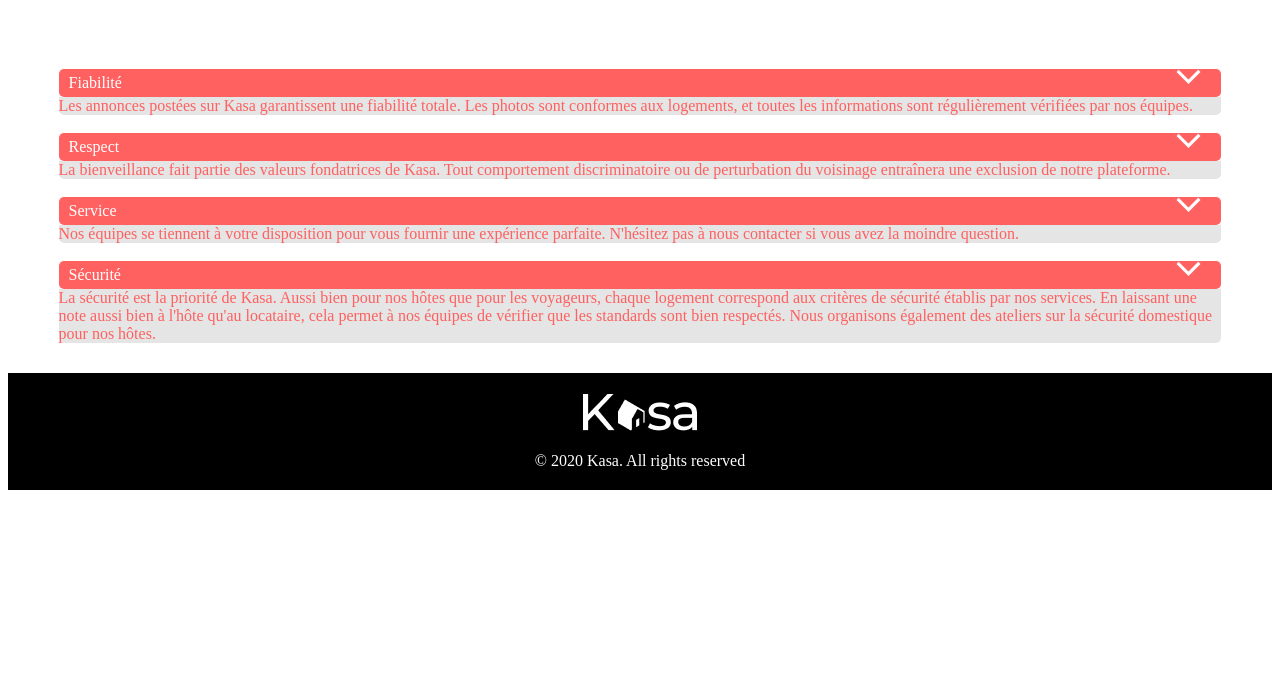
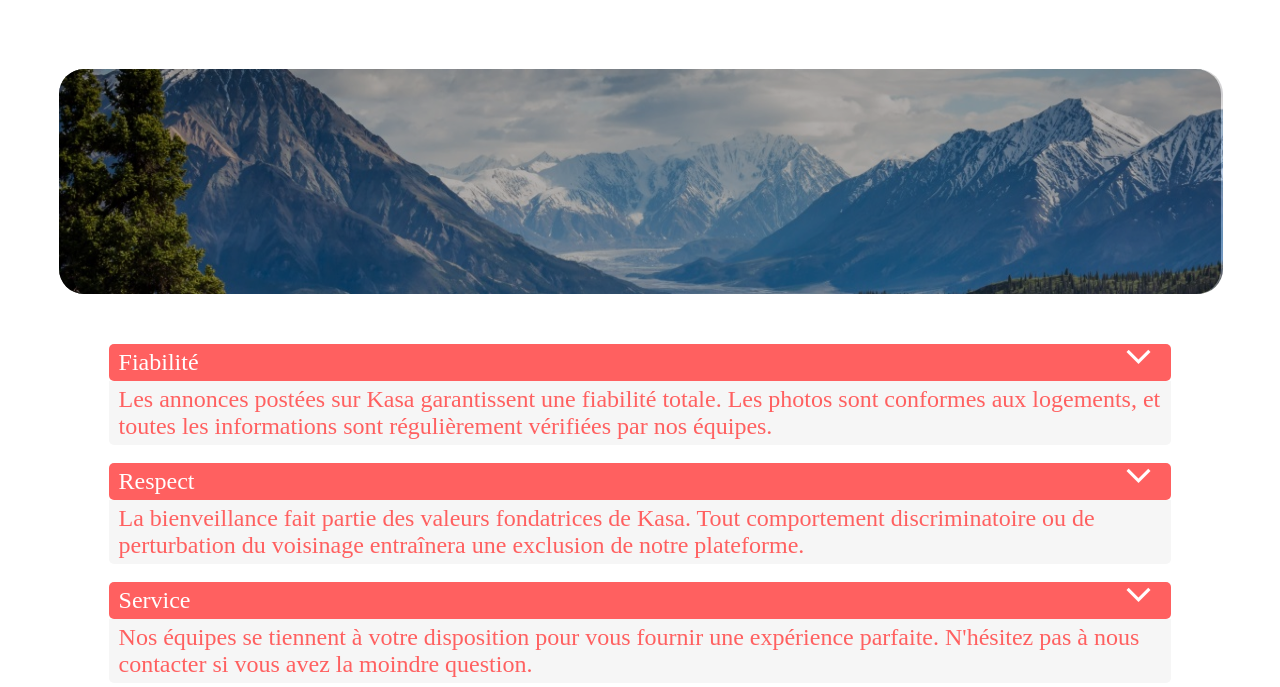
Before and after one commit to jumiba/Projet7, a React app: page /a-propos in a window 1280 px wide. Shown: the part 113-800 px from the top of the page. Built offline with nearby package versions, Linux system fonts and the light colour scheme.

Commit message:
Maj de 3 pages, finition de Apropos

```diff
--- a/src/pages/404.js
+++ b/src/pages/404.js
@@ -1,10 +1,11 @@
-
+/*Importation de fonctionnalité de react router*/
 import { Link } from 'react-router-dom'
 
 /*Importation des fonctions*/
 import {Header} from "../components/Header.js";
 import {Footer} from "../components/Footer.js";
 
+/*Fonction De la page d'erreur*/
 export function PageError()
 {
     return<div>
--- a/src/pages/A-Propos.js
+++ b/src/pages/A-Propos.js
@@ -1,14 +1,21 @@
+/*Importation des fonctions*/
 import {TextBox} from '../components/Text-box.js';
-
-/*Importation des fonctions*/
 import {Header} from "../components/Header.js";
 import {Footer} from "../components/Footer.js";
 
+/*Importation des images*/
+import B2 from "../assets/background-Apropos.jpg";
+
+/*Fonction Apropos*/
 export function APropos()
 {
     return <div>
         <Header />
         <div className="Apropos">
+            <div className="banniere-AP">
+                <img src={B2} alt="Background-Apropos" className="Apropos-B"/>
+            </div>
+            <div className="Body-AP">
                 <TextBox
                 title="Fiabilité"
                 message="Les annonces postées sur Kasa garantissent une fiabilité totale. Les photos sont conformes aux logements, et toutes les informations sont régulièrement vérifiées par nos équipes."
@@ -29,6 +36,7 @@ export function APropos()
                 message="La sécurité est la priorité de Kasa. Aussi bien pour nos hôtes que pour les voyageurs, chaque logement correspond aux critères de sécurité établis par nos services. En laissant une note aussi bien à l'hôte qu'au locataire, cela permet à nos équipes de vérifier que les standards sont bien respectés. Nous organisons également des ateliers sur la sécurité domestique pour nos hôtes."
                 />
             </div>
+        </div>
     <Footer/>
     </div>
 }
--- a/src/pages/Fiche-logement.js
+++ b/src/pages/Fiche-logement.js
@@ -1,5 +1,6 @@
 import { useParams } from "react-router-dom"
 
+/*const idid = if(!id )*/
 export function FicheLogement ()
 {
     const {id} = useParams();
--- a/src/pages/Home.js
+++ b/src/pages/Home.js
@@ -29,5 +29,3 @@ export function Home ()
         <Footer />
     </div>
 }
-
-/*You can provide a way better UX than this when your app throws errors by providing your own errorElement props on <Route>*/
--- a/src/sass/components/_textbox.scss
+++ b/src/sass/components/_textbox.scss
@@ -14,26 +14,30 @@
     border-radius: $border-radius3;
     margin: 0px;
     padding: 5px 10px;
+    font-size: 24px;
 }
 
 .chev
 {
     position: absolute;
     right : 20px;
-    top : 0px;
+    top : 5px;
 }
 
 .Checkbox
 {
     position: absolute;
-    right: 20px;
+    top: 5px;
+    right: 25px;
     opacity: 0;
 }
 
 .Textbox-text
 {
-    background-color: $color-4;
+    background-color: $color-5;
     border-radius: 0px 0px 5px 5px;
     color: $color-1;
     margin: 0px 0px 0px 0px;
+    padding: 5px 10px;
+    font-size: 24px;
 }
--- a/src/sass/pages/_A-Propos.scss
+++ b/src/sass/pages/_A-Propos.scss
@@ -3,3 +3,26 @@
     @include body;
     text-decoration: none;
 }
+
+.banniere-AP
+{
+    margin: 0px 0px 50px 0px;
+    padding: 0px;
+    height: 225px;
+    background: #000000;
+    border-radius: $border-radius1;
+}
+
+.Apropos-B
+{
+    position: absolute;
+    width: 91%;
+    height: 225px;
+    opacity: 0.7;
+    border-radius: $border-radius1;
+}
+
+.Body-AP
+{
+    margin: 0px 50px;
+}
--- a/src/sass/utils/_Variables.scss
+++ b/src/sass/utils/_Variables.scss
@@ -2,6 +2,7 @@ $color-1: #FF6060;
 $color-2: #000000;
 $color-3: #FFFFFF;
 $color-4: #E5E5E5;
+$color-5: #F6F6F6;
 $position1: absolute;
 $border-radius1: 25px;
 $border-radius2: 10px;
```
Also changed, not shown: src/pages/Home copy.js (deleted, +0 -19 lines). Lines whose indentation alone changed are shown as unchanged.
